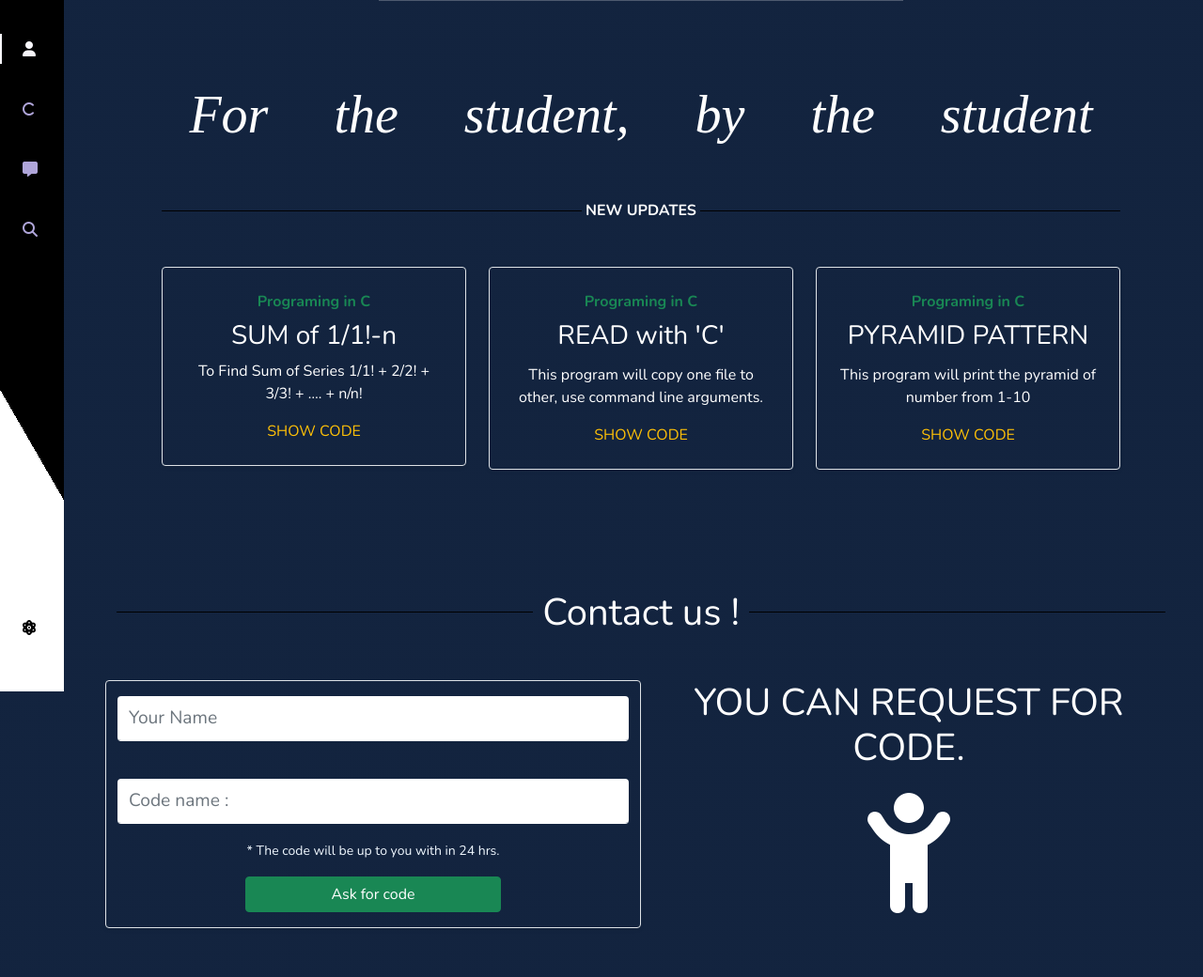
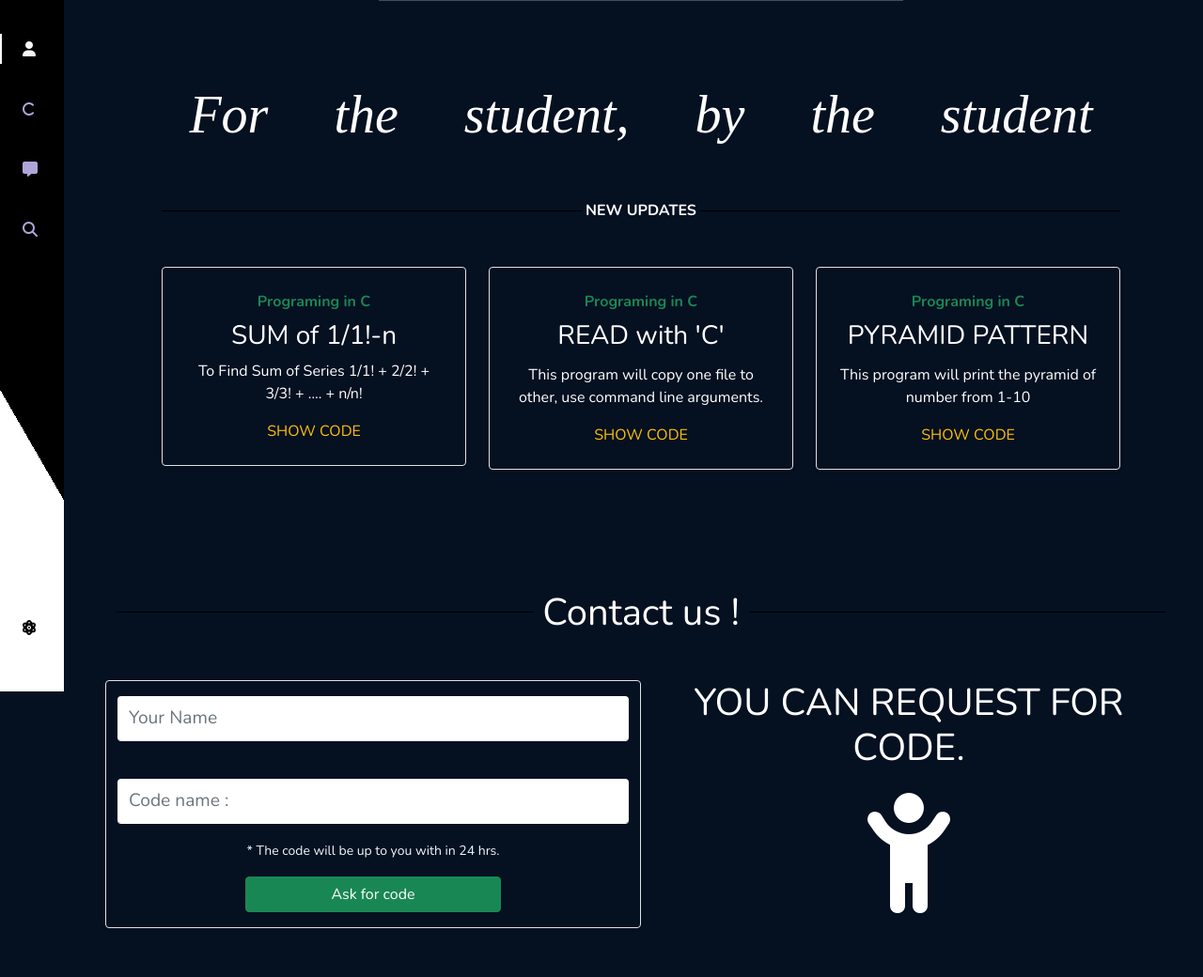
Before and after one commit to nandanv99/z4codes-main, a Django app: page / in a window 1280 px wide. Shown: the part 64-1104 px from the top of the page at 94% size. Run offline with Django 3.2, Linux system fonts and the light colour scheme; data comes from the database, SQL or seed files in the repository; some libraries are stand-ins or nearby versions.

Commit message:
new color

```diff
--- a/templates/trial.html
+++ b/templates/trial.html
@@ -245,13 +245,7 @@
         margin-left: .25em;
       }
   </style>
-  <body id="body-pd" class="" style="background: hsla(217, 54%, 16%, 1);
-
-  background: linear-gradient(90deg, hsla(217, 54%, 16%, 1) 0%, hsla(217, 54%, 16%, 1) 100%);
-
-  background: -moz-linear-gradient(90deg, hsla(217, 54%, 16%, 1) 0%, hsla(217, 54%, 16%, 1) 100%);
-
-  background: -webkit-linear-gradient(90deg, hsla(217, 54%, 16%, 1) 0%, hsla(217, 54%, 16%, 1) 100%);">
+  <body id="body-pd" class="" style="background:#051021;">
     <div id="app">
         <header class="header" id="header">
             <div class="header_toggle"> <i class='fas fa-bars' id="header-toggle"></i> </div>
```
